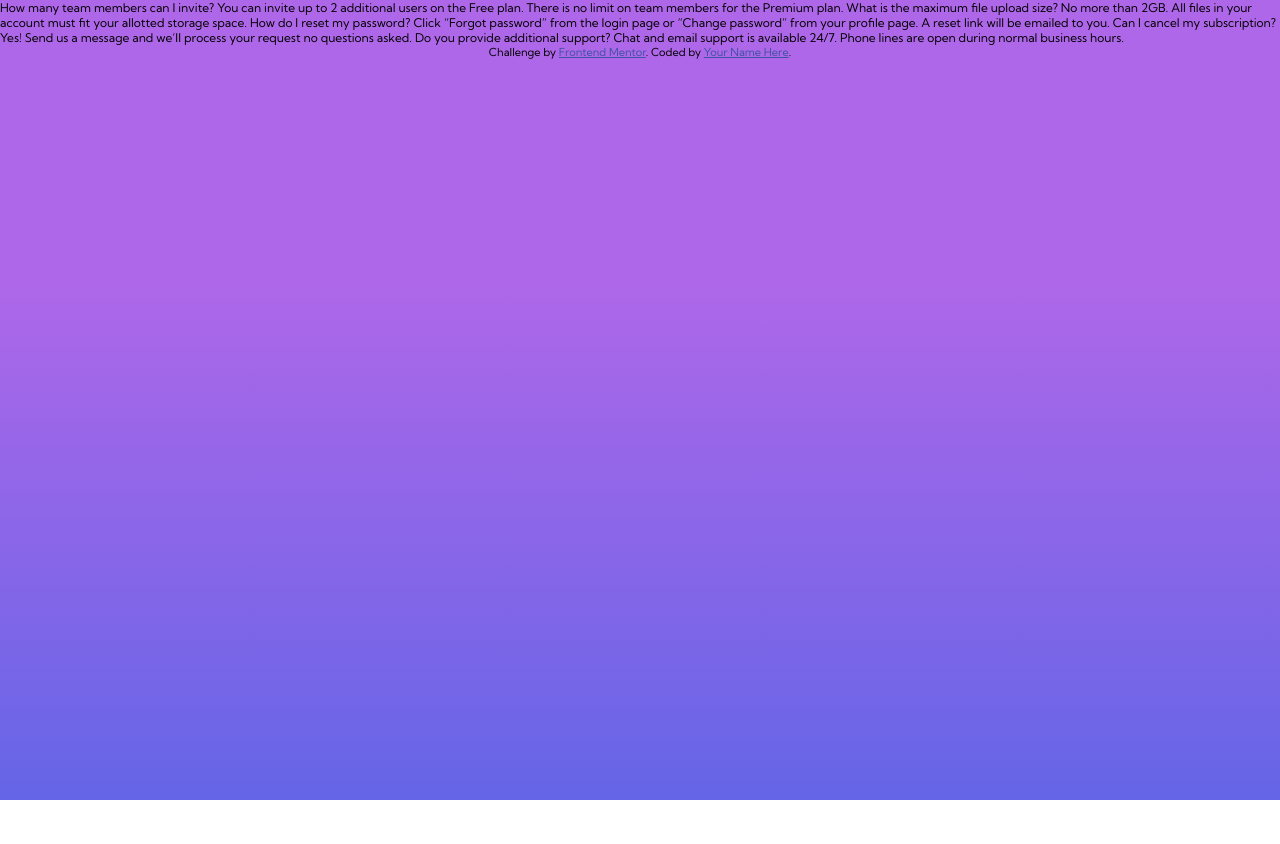
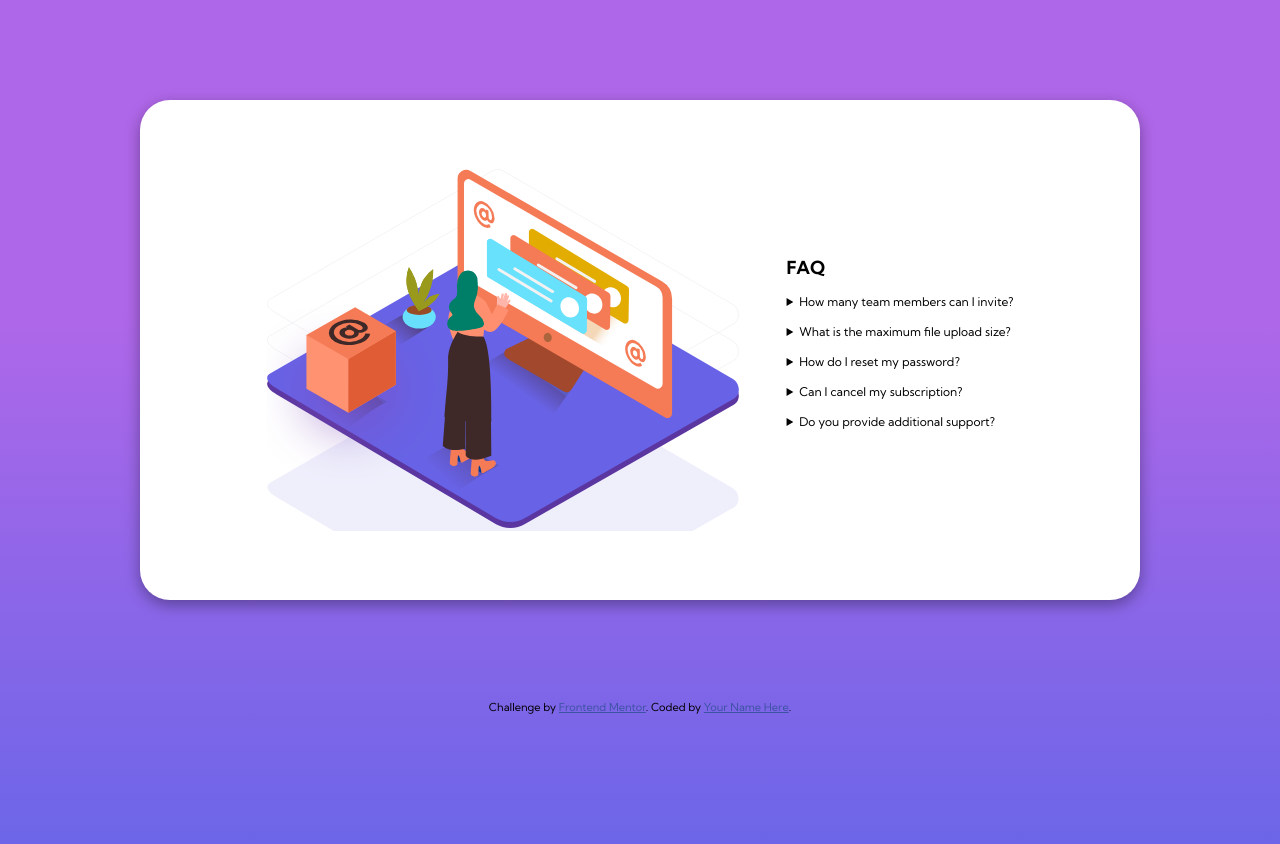
Before and after one commit to kacperkwinta/FAQ-accordion-card, a plain HTML site: page index.html in a window 1280 px wide. Before the commit the page ends 800 px from the top, so only its background shows below. Drawn offline with Linux system fonts and the light colour scheme.

Commit message:
1/10 done

```diff
--- a/index.html
+++ b/index.html
@@ -23,21 +23,65 @@
     <title>Frontend Mentor | FAQ Accordion Card</title>
   </head>
   <body>
-    How many team members can I invite? You can invite up to 2 additional users
-    on the Free plan. There is no limit on team members for the Premium plan.
-    What is the maximum file upload size? No more than 2GB. All files in your
-    account must fit your allotted storage space. How do I reset my password?
-    Click “Forgot password” from the login page or “Change password” from your
-    profile page. A reset link will be emailed to you. Can I cancel my
-    subscription? Yes! Send us a message and we’ll process your request no
-    questions asked. Do you provide additional support? Chat and email support
-    is available 24/7. Phone lines are open during normal business hours.
-
-    <div class="attribution">
+    <section>
+      <div class="accordion-card">
+        <div class="accordion-img">
+          <img
+            class="img-box"
+            src="images/illustration-box-desktop.svg"
+            alt=""
+          />
+          <img
+            class="img-woman"
+            src="images/illustration-woman-online-desktop.svg"
+            alt=""
+          />
+        </div>
+        <div class="accordion-text">
+          <h1>FAQ</h1>
+          <details>
+            <summary>How many team members can I invite?</summary>
+            <p>
+              You can invite up to 2 additional users on the Free plan. There is
+              no limit on team members for the Premium plan.
+            </p>
+          </details>
+          <details>
+            <summary>What is the maximum file upload size?</summary>
+            <p>
+              No more than 2GB. All files in your account must fit your allotted
+              storage space.
+            </p>
+          </details>
+          <details>
+            <summary>How do I reset my password?</summary>
+            <p>
+              Click “Forgot password” from the login page or “Change password”
+              from your profile page. A reset link will be emailed to you.
+            </p>
+          </details>
+          <details>
+            <summary>Can I cancel my subscription?</summary>
+            <p>
+              Yes! Send us a message and we'll process your request no
+              accordion__headers asked.
+            </p>
+          </details>
+          <details>
+            <summary>Do you provide additional support?</summary>
+            <p>
+              Chat and email support is available 24/7. Phone lines are open
+              during normal business hours.
+            </p>
+          </details>
+        </div>
+      </div>
+    </section>
+    <footer class="attribution">
       Challenge by
       <a href="https://www.frontendmentor.io?ref=challenge" target="_blank"
         >Frontend Mentor</a
       >. Coded by <a href="#">Your Name Here</a>.
-    </div>
+    </footer>
   </body>
 </html>
--- a/style.css
+++ b/style.css
@@ -32,6 +32,51 @@ body {
   font-size: 1.2rem;
 }
 
+.accordion-card {
+  margin: 10rem auto;
+  width: 100rem;
+  height: 50rem;
+  background-color: #fff;
+  border-radius: 3rem;
+  box-shadow: rgba(0, 0, 0, 0.35) 0px 5px 15px;
+
+  display: flex;
+  align-items: center;
+  justify-content: center;
+  gap: 4.8rem;
+}
+
+.accordion-img {
+  position: relative;
+  overflow: hidden;
+  background-image: url(images/bg-pattern-desktop.svg);
+  background-repeat: no-repeat no-repeat;
+  background-size: cover;
+}
+
+.img-box {
+  z-index: 1100;
+  position: absolute;
+  top: 63%;
+  left: 18%;
+  transform: translate(-50%, -50%);
+}
+
+.img-woman {
+  z-index: 90;
+}
+
+.accordion-text {
+}
+
+details {
+  margin: 1.5rem 0;
+}
+
+details p {
+  margin-top: 1.2rem;
+}
+
 /* Footer */
 .attribution {
   font-size: 11px;
```
